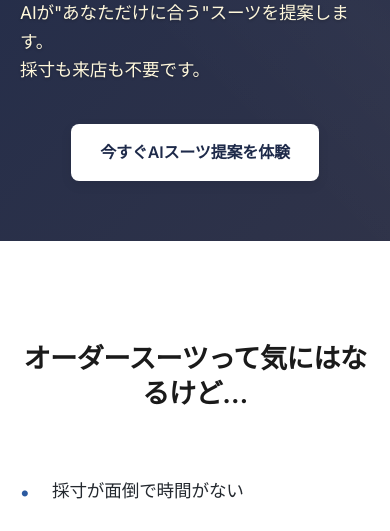
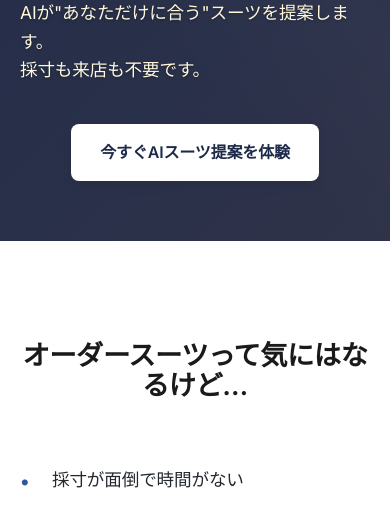
Before and after one commit to DrMongsang/aiCheck2, a plain HTML site: page index.html in a window 390 px wide. Shown: the part 536-1067 px from the top of the page. Drawn offline with Linux system fonts and the light colour scheme.

Commit message:
UI改善: クールなコピーとデザインに更新

```diff
--- a/style.css
+++ b/style.css
@@ -70,6 +70,31 @@ h2 {
     text-align: center;
     margin-bottom: 64px;
     color: var(--primary-color);
+    line-height: 1.2; /* より引き締まった行間 */
+    letter-spacing: -0.03em; /* より詰まった文字間隔 */
+    max-width: 800px; /* 最大幅を制限して改行をコントロール */
+    margin-left: auto;
+    margin-right: auto;
+    word-break: keep-all; /* 日本語の場合、単語の途中で改行しない */
+    overflow-wrap: break-word; /* 長い単語は適切に改行 */
+}
+
+/* レスポンシブ対応も改善 */
+@media (max-width: 768px) {
+    h2 {
+        font-size: 2rem;
+        line-height: 1.15; /* モバイルではさらに引き締める */
+        letter-spacing: -0.02em;
+        max-width: 100%;
+    }
+}
+
+@media (max-width: 480px) {
+    h2 {
+        font-size: 1.7rem;
+        line-height: 1.1;
+        letter-spacing: -0.015em;
+    }
 }
 
 h3 {
```
